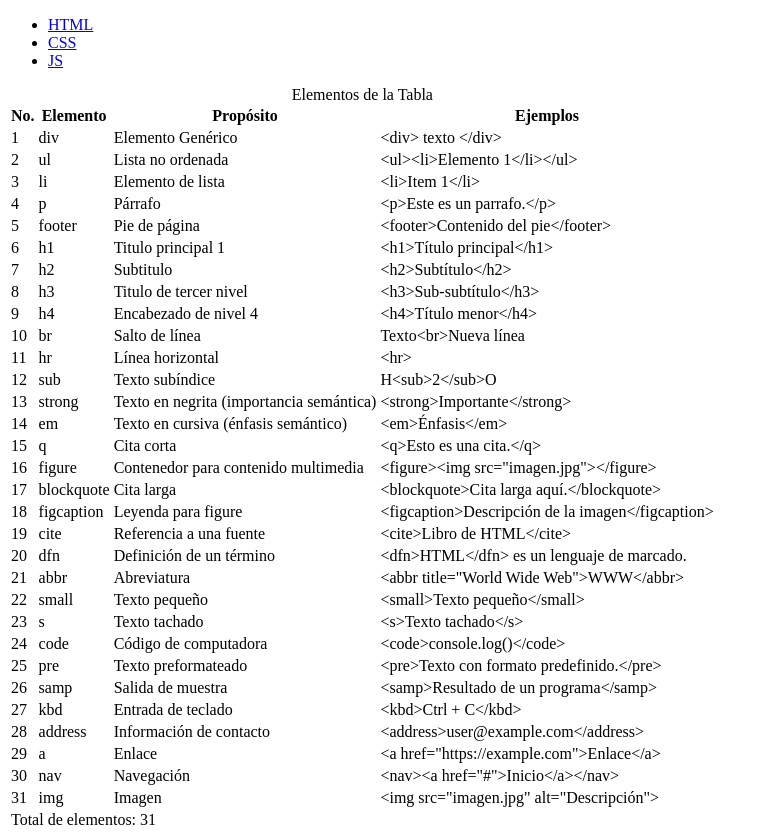
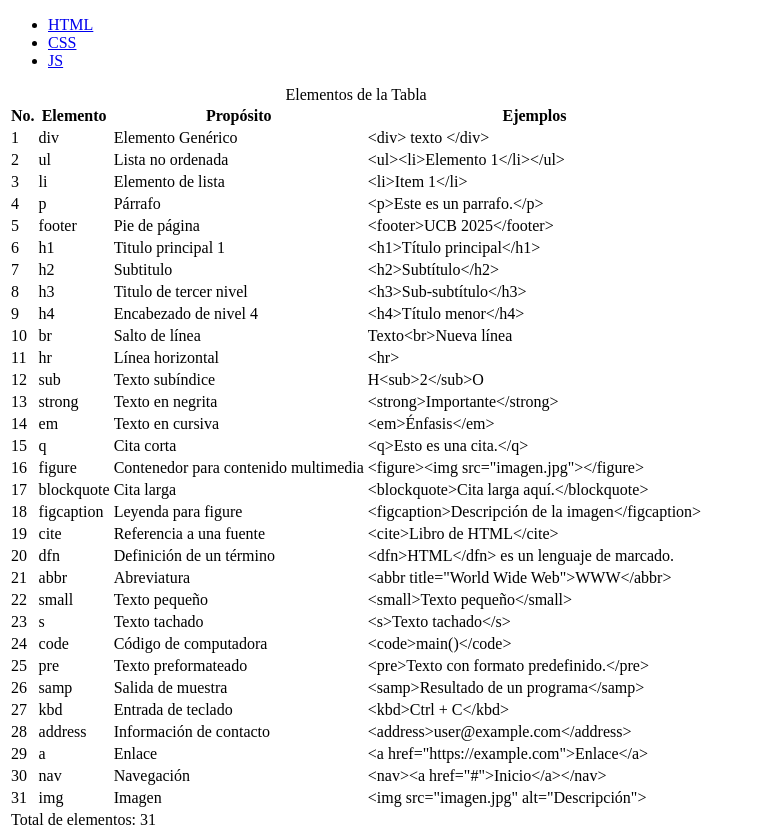
Before and after one commit to JesusxAriel/3PaginasHtmlCssJsTecWeb, a plain HTML site: page index.html in a window 1280 px wide. Shown: the whole page, without its empty margins (0-765 px from the left). Drawn offline with Linux system fonts and the light colour scheme.

Commit message:
Cambio de ejemplos

```diff
--- a/index.html
+++ b/index.html
@@ -58,7 +58,7 @@
                 <td>5</td>
                 <td>footer</td>
                 <td>Pie de página</td>
-                <td>&lt;footer&gt;Contenido del pie&lt;/footer&gt;</td>
+                <td>&lt;footer&gt;UCB 2025&lt;/footer&gt;</td>
             </tr>
             <tr>
                 <td>6</td>
@@ -105,13 +105,13 @@
             <tr>
                 <td>13</td>
                 <td>strong</td>
-                <td>Texto en negrita (importancia semántica)</td>
+                <td>Texto en negrita </td>
                 <td>&lt;strong&gt;Importante&lt;/strong&gt;</td>
             </tr>
             <tr>
                 <td>14</td>
                 <td>em</td>
-                <td>Texto en cursiva (énfasis semántico)</td>
+                <td>Texto en cursiva </td>
                 <td>&lt;em&gt;Énfasis&lt;/em&gt;</td>
             </tr>
             <tr>
@@ -172,7 +172,7 @@
                 <td>24</td>
                 <td>code</td>
                 <td>Código de computadora</td>
-                <td>&lt;code&gt;console.log()&lt;/code&gt;</td>
+                <td>&lt;code&gt;main()&lt;/code&gt;</td>
             </tr>
             <tr>
                 <td>25</td>
```
